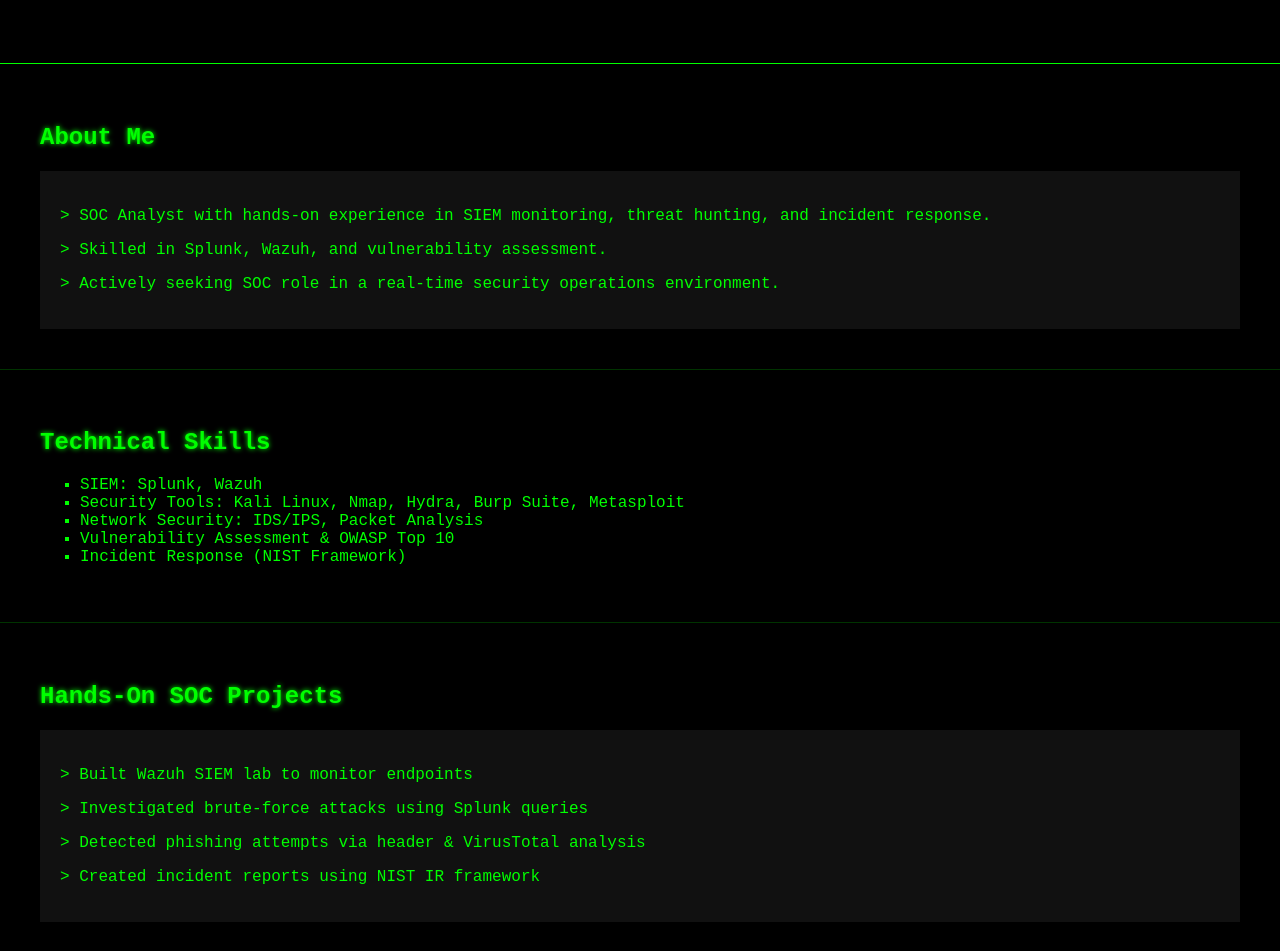
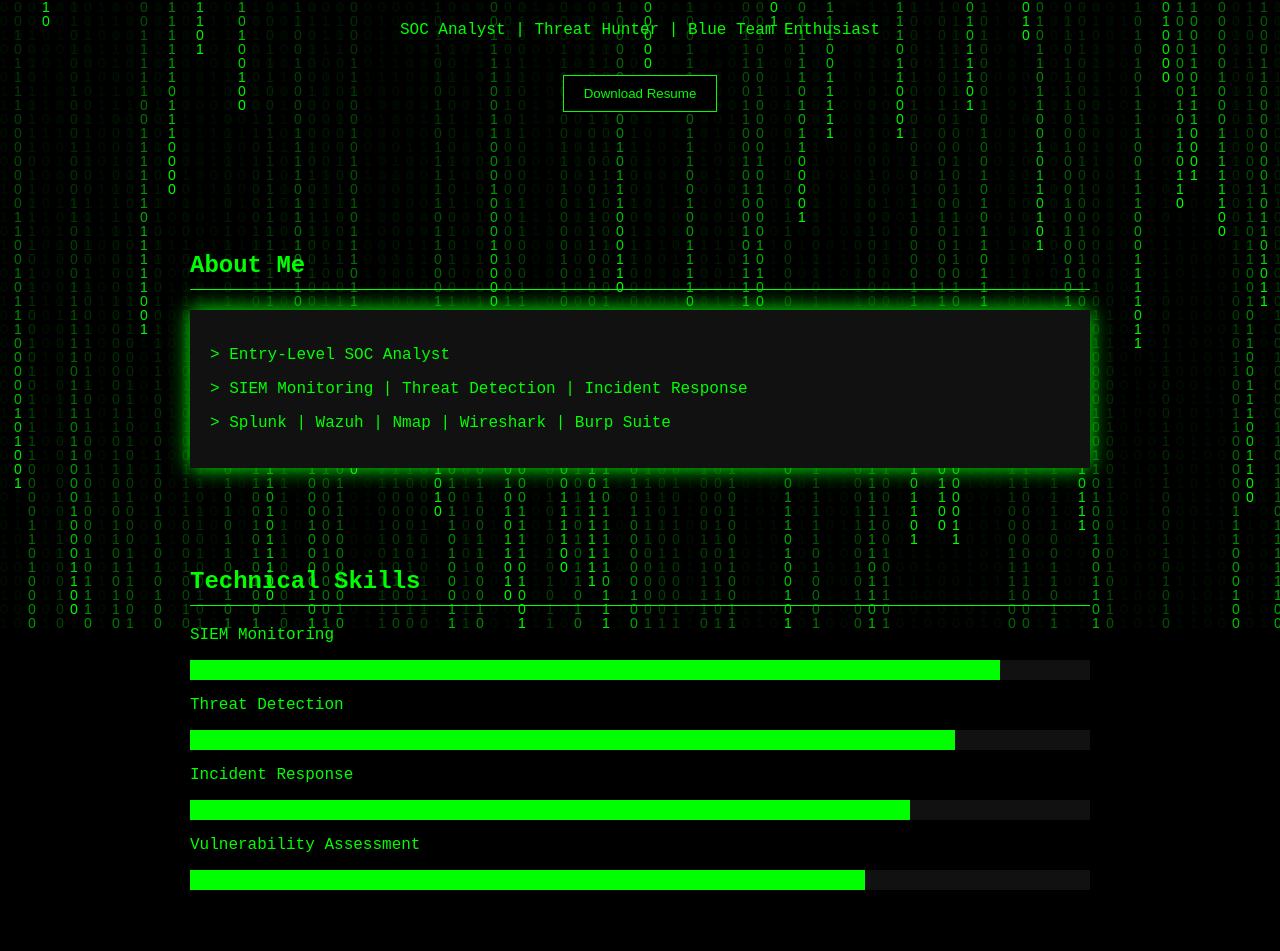
Before and after one commit to Krishna-854/krishna-portfolio, a plain HTML site: page index.html in a window 1280 px wide. Shown: the part 170-1121 px from the top of the page. Drawn offline with Linux system fonts and the light colour scheme.

Commit message:
index.html

```diff
--- a/index.html
+++ b/index.html
@@ -3,113 +3,127 @@
 <head>
     <title>Krishna Reddy | SOC Analyst</title>
     <meta name="viewport" content="width=device-width, initial-scale=1.0">
+
     <style>
         body {
             margin: 0;
+            background: black;
+            color: #00ff00;
             font-family: 'Courier New', monospace;
-            background-color: black;
-            color: #00ff00;
+            overflow-x: hidden;
+        }
+
+        canvas {
+            position: fixed;
+            top: 0;
+            left: 0;
+            z-index: -1;
         }
 
         header {
             text-align: center;
-            padding: 50px;
-            border-bottom: 1px solid #00ff00;
+            padding: 80px 20px;
         }
 
         h1 {
-            font-size: 40px;
-            text-shadow: 0 0 10px #00ff00;
+            font-size: 45px;
+            text-shadow: 0 0 20px #00ff00;
+        }
+
+        h2 {
+            border-bottom: 1px solid #00ff00;
+            padding-bottom: 10px;
         }
 
         section {
             padding: 40px;
-            border-bottom: 1px solid #003300;
+            max-width: 900px;
+            margin: auto;
         }
 
-        h2 {
-            color: #00ff00;
-            text-shadow: 0 0 5px #00ff00;
+        .terminal {
+            background: #111;
+            padding: 20px;
+            margin-top: 20px;
+            box-shadow: 0 0 20px #00ff00;
         }
 
-        ul {
-            list-style-type: square;
+        .skill-bar {
+            background: #111;
+            margin: 10px 0;
         }
 
-        .glow {
-            animation: glow 1.5s infinite alternate;
-        }
-
-        @keyframes glow {
-            from { text-shadow: 0 0 5px #00ff00; }
-            to { text-shadow: 0 0 20px #00ff00; }
+        .skill-fill {
+            height: 20px;
+            background: #00ff00;
+            width: 0;
+            transition: width 2s;
         }
 
         button {
-            background-color: black;
+            background: black;
             color: #00ff00;
             border: 1px solid #00ff00;
             padding: 10px 20px;
             cursor: pointer;
+            margin-top: 20px;
         }
 
         button:hover {
-            background-color: #003300;
+            background: #003300;
         }
 
-        .terminal {
-            background-color: #111;
+        footer {
+            text-align: center;
             padding: 20px;
-            margin-top: 20px;
         }
     </style>
 </head>
 
 <body>
 
+<canvas id="matrix"></canvas>
+
 <header>
-    <h1 class="glow">K V Krishna Reddy</h1>
-    <p>Entry-Level SOC Analyst | Threat Detection | SIEM Enthusiast</p>
+    <h1>K V Krishna Reddy</h1>
+    <p id="typing"></p>
+    <button onclick="downloadResume()">Download Resume</button>
 </header>
 
 <section>
     <h2>About Me</h2>
     <div class="terminal">
-        <p>> SOC Analyst with hands-on experience in SIEM monitoring, threat hunting, and incident response.</p>
-        <p>> Skilled in Splunk, Wazuh, and vulnerability assessment.</p>
-        <p>> Actively seeking SOC role in a real-time security operations environment.</p>
+        <p>> Entry-Level SOC Analyst</p>
+        <p>> SIEM Monitoring | Threat Detection | Incident Response</p>
+        <p>> Splunk | Wazuh | Nmap | Wireshark | Burp Suite</p>
     </div>
 </section>
 
 <section>
     <h2>Technical Skills</h2>
-    <ul>
-        <li>SIEM: Splunk, Wazuh</li>
-        <li>Security Tools: Kali Linux, Nmap, Hydra, Burp Suite, Metasploit</li>
-        <li>Network Security: IDS/IPS, Packet Analysis</li>
-        <li>Vulnerability Assessment & OWASP Top 10</li>
-        <li>Incident Response (NIST Framework)</li>
-    </ul>
+
+    <p>SIEM Monitoring</p>
+    <div class="skill-bar"><div class="skill-fill" style="width:90%"></div></div>
+
+    <p>Threat Detection</p>
+    <div class="skill-bar"><div class="skill-fill" style="width:85%"></div></div>
+
+    <p>Incident Response</p>
+    <div class="skill-bar"><div class="skill-fill" style="width:80%"></div></div>
+
+    <p>Vulnerability Assessment</p>
+    <div class="skill-bar"><div class="skill-fill" style="width:75%"></div></div>
+
 </section>
 
 <section>
     <h2>Hands-On SOC Projects</h2>
     <div class="terminal">
-        <p>> Built Wazuh SIEM lab to monitor endpoints</p>
-        <p>> Investigated brute-force attacks using Splunk queries</p>
-        <p>> Detected phishing attempts via header & VirusTotal analysis</p>
-        <p>> Created incident reports using NIST IR framework</p>
+        <p>> Built Wazuh SIEM lab & monitored endpoints</p>
+        <p>> Detected brute-force attempts via Splunk queries</p>
+        <p>> Phishing analysis using VirusTotal & header inspection</p>
+        <p>> Incident reports using NIST framework</p>
     </div>
-</section>
-
-<section>
-    <h2>Certifications</h2>
-    <ul>
-        <li>Cyber Security Analyst - Hacker School</li>
-        <li>Introduction to Cyber Security - Cisco</li>
-        <li>Certified Phishing Prevention Specialist (CPPS)</li>
-        <li>Tata Forage Cyber Security Simulation</li>
-    </ul>
 </section>
 
 <section>
@@ -118,5 +132,61 @@
     <p>Location: Hyderabad, India</p>
 </section>
 
+<footer>
+    <p>© 2026 Krishna Reddy | SOC Analyst Portfolio</p>
+</footer>
+
+<script>
+// Typing Animation
+const text = "SOC Analyst | Threat Hunter | Blue Team Enthusiast";
+let i = 0;
+function typing() {
+    if (i < text.length) {
+        document.getElementById("typing").innerHTML += text.charAt(i);
+        i++;
+        setTimeout(typing, 60);
+    }
+}
+typing();
+
+// Resume Download
+function downloadResume() {
+    window.open("resume.pdf");
+
+}
+
+// Matrix Effect
+var canvas = document.getElementById("matrix");
+var ctx = canvas.getContext("2d");
+
+canvas.height = window.innerHeight;
+canvas.width = window.innerWidth;
+
+var letters = "01";
+letters = letters.split("");
+
+var fontSize = 14;
+var columns = canvas.width/fontSize;
+var drops = [];
+
+for(var x = 0; x < columns; x++)
+    drops[x] = 1;
+
+function draw(){
+    ctx.fillStyle = "rgba(0, 0, 0, 0.05)";
+    ctx.fillRect(0, 0, canvas.width, canvas.height);
+    ctx.fillStyle = "#0F0";
+    ctx.font = fontSize + "px arial";
+    for(var i = 0; i < drops.length; i++){
+        var text = letters[Math.floor(Math.random()*letters.length)];
+        ctx.fillText(text, i*fontSize, drops[i]*fontSize);
+        if(drops[i]*fontSize > canvas.height && Math.random() > 0.975)
+            drops[i] = 0;
+        drops[i]++;
+    }
+}
+setInterval(draw, 35);
+</script>
+
 </body>
 </html>
```
